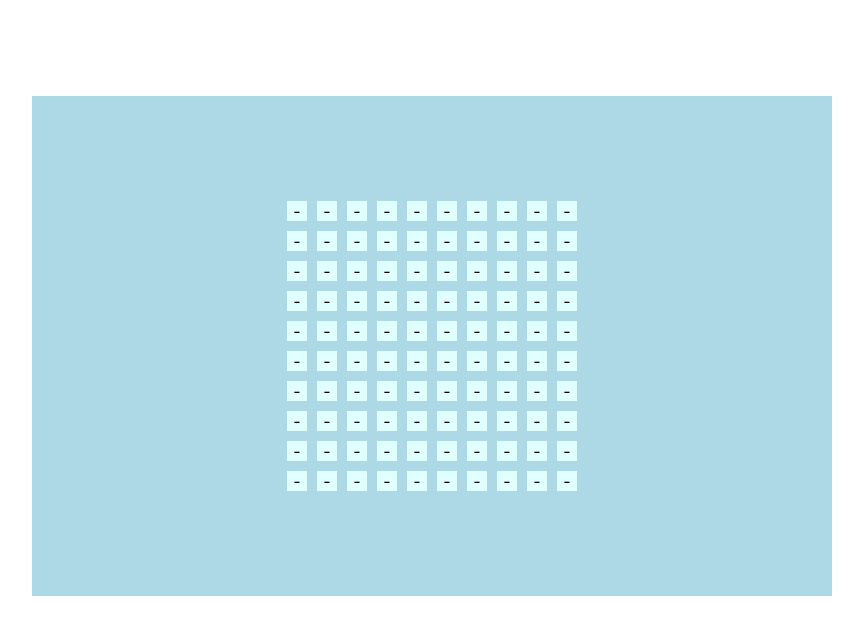
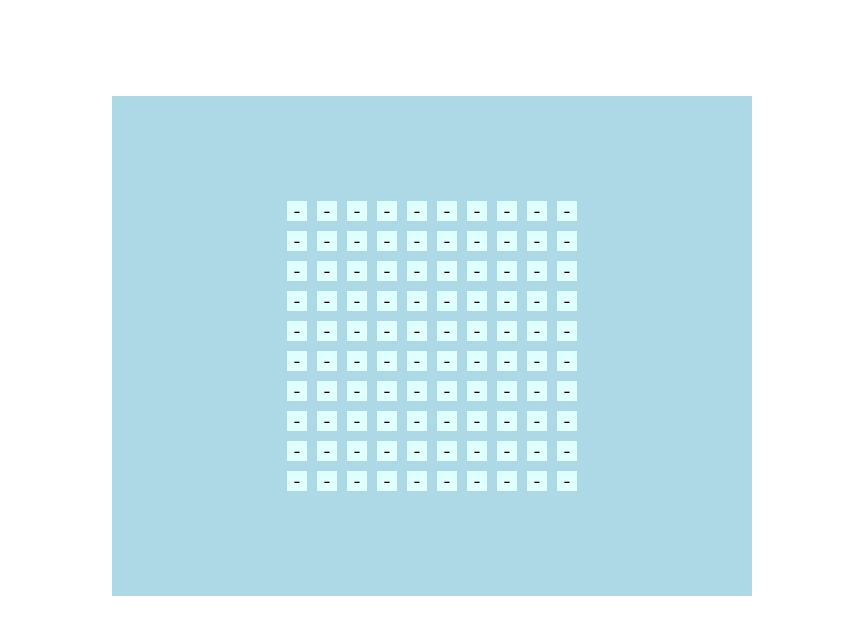
Before and after one commit to neuronas/react-test-20210715, a React (Create React App) app: page / in a window 1280 px wide. Shown: the top 634 px of the page, without its empty margins (208-1071 px from the left). Built offline with nearby package versions, Linux system fonts and the light colour scheme.

Commit message:
assume the data for the board comes from an endpoint

```diff
--- a/src/App.css
+++ b/src/App.css
@@ -5,11 +5,12 @@
 }
 
 .main {
-  width: 800px;
+  width: 50%;
   height: 400px;
   background: lightblue;
   margin: auto;
   padding-top: 100px;
+  /*padding: 10px;*/
 }
 
 .board {
--- a/src/App.js
+++ b/src/App.js
@@ -1,11 +1,25 @@
+
+
+import {useState, useEffect} from 'react'
+import Board from './components/Board'
 import './App.css';
-import Board from './components/Board'
+
 
 function App() {
+
+  const [size, setSize] = useState(null)
+  useEffect(() => {
+    // set data when endpoint response
+    setSize({height: 10, width: 10})
+  }, [])
+
   return (
     <div className="container">
       <div className="main">
-          <Board />
+          {
+            size &&
+            <Board size={size} />
+          }
       </div>
     </div>
   );
--- a/src/components/Board.js
+++ b/src/components/Board.js
@@ -2,9 +2,9 @@ import React from 'react'
 
 
 
-const Board = ({locations}) => {
-
-	let array = Array.from(Array(10).keys())
+const Board = ({locations, size}) => {
+	let width = Array.from(Array(size.width).keys())
+	let height = Array.from(Array(size.height).keys())
 
 	let onClick = (e) => {
 		let elem = e.target
@@ -15,10 +15,10 @@ const Board = ({locations}) => {
 	return (
 		<div className="board">
 			{
-				array.map((k,v) =>
+				height.map((k,v) =>
 					<span key={k}>
 						{
-							array.map((k,v) => (
+							width.map((k,v) => (
 									<div className="node" key={k} onClick={onClick}>-</div>
 								)
 							)
```
